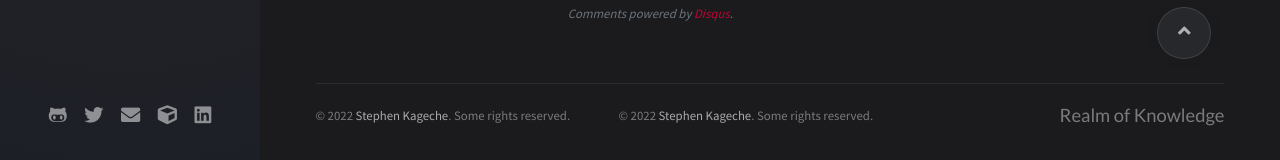
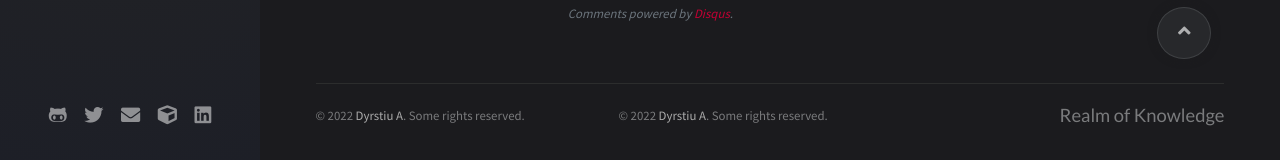
Before and after one commit to Dyrstiu-A/Dyrstiu-A.github.io, a Jekyll site: the page built from _posts/2022-05-12-Gaara.md, in a window 1280 px wide and 900 px high, scrolled down 700 px, cut to the strip 229-900 px from the top of the window. Shown: the part 508-668 px from the top of the strip. Built offline with Jekyll 4.4.1, drawn with Linux system fonts in a browser that asks for light colours; nearby versions of some CDN libraries; comment, search, counter and statistics services are not loaded; some of the changed text lies outside the part shown.

Commit message:
site tweaks 01

```diff
--- a/_config.yml
+++ b/_config.yml
@@ -7,9 +7,9 @@
 # jekyll-seo-tag settings › https://github.com/jekyll/jekyll-seo-tag/blob/master/docs/usage.md
 #--------------------------
 
-title: Oste's Blog # the main title
+title: Dyrstiu's Blog # the main title
 
-tagline: CTF Player | DFIR | Blue Teamer # it will display as the sub-title
+tagline: CTF Player | Technical Writer # it will display as the sub-title
 
 description: >- # used by seo meta and the atom feed
   Realm of Knowledge
@@ -17,26 +17,26 @@ description: >- # used by seo meta and the atom feed
 # Replace with the website url, e.g. 'https://username.github.io'
 url: "https://dyrstiu-a.github.io"
 
-author: Stephen Kageche # change to your full name
+author: Dyrstiu A # change to your full name
 
 avatar: /assets/img/Posts/dp.jpg # support internet resources
 
 github:
-  username: 05t3 # change to your github username
+  username: Dyrstiu # change to your github username
 
 twitter:
-  username: oste_ke # change to your twitter username
+  username: Dyrstiu # change to your twitter username
 
 social:
-  name: Stephen Kageche # it will shows as the copyright owner in Footer
-  email: 05t3@protonmail.com # change to your email address
+  name: Dyrstiu A # it will shows as the copyright owner in Footer
+  email: dyrstiu@proton.me # change to your email address
   links:
     # The first element serves as the copyright owner's link
-    - https://twitter.com/oste_ke # change to your twitter homepage
-    - https://github.com/05t3 # change to your github homepage
+    - https://twitter.com/Dyrstiu # change to your twitter homepage
+    - https://github.com/Dyrstiu # change to your github homepage
     # Uncomment below to add more social links
     # - https://www.facebook.com/username
-    - https://www.linkedin.com/in/stephen-kageche-591193196/
+    - https://www.linkedin.com/felix-vaati/
 
 google_site_verification: qOjbLmpzhon_N-dLe0afT-ZsQes3FYR-Xa1VWdCtCro # change to your verification string
 
```
